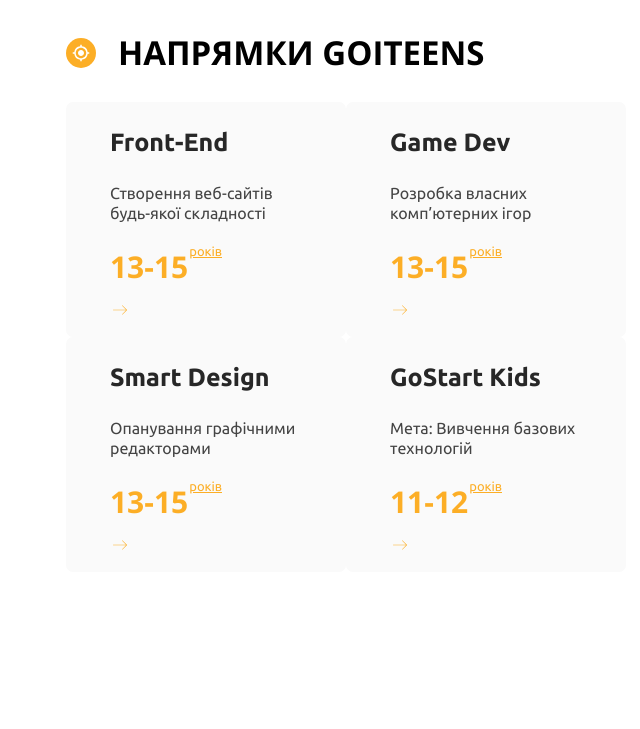
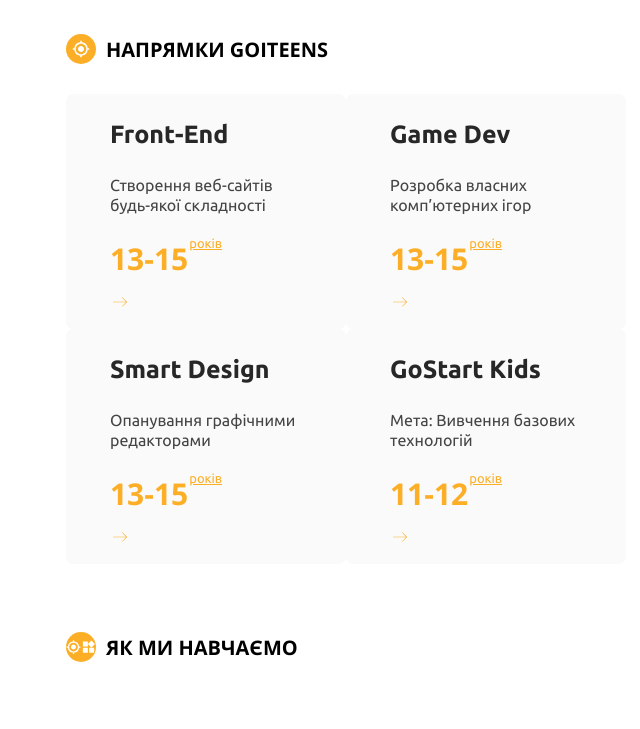
Before and after one commit to ellie25v/pandateam, a website: page src/index.html in a window 1280 px wide. Shown: the whole page, without its empty margins (264-904 px from the left). Drawn offline with nearby package versions, Linux system fonts and the light colour scheme; files that its build step writes are made by us from their sources.

Commit message:
add direction

```diff
--- a/src/html/directions.html
+++ b/src/html/directions.html
@@ -1,12 +1,12 @@
-<section class="section">
+<section class="direction section">
     <div class="container">
-        <h2 class="direction__title">
-            <div class="direction__title--target">
+        <h2 class="section__title">
+            <div class="section__title--target">
                 <svg class="target icon1">
                     <use href="../images/sprite.svg#title-icon-1-24px"></use>
                 </svg>
             </div>
-            <span class="direction__title--text">напрямки goiteens</span>
+            <span class="section__title--text">напрямки goiteens</span>
         </h2>
         <ul class="direction__list">
             <li class="direction__list--item">
--- a/src/html/program.html
+++ b/src/html/program.html
@@ -0,0 +1,15 @@
+<section class="program section">
+    <div class="container">
+        <h2 class="section__title">
+            <div class="section__title--target">
+                <svg class="target icon1">
+                    <use href="../images/sprite.svg#title-icon-1-24px"></use>
+                </svg>
+                <svg class="target icon2">
+                    <use href="../images/sprite.svg#title-icon-2-24px"></use>
+                </svg>
+            </div>
+            <span class="section__title--text">як ми навчаємо</span>
+        </h2>
+    </div>
+</section>
--- a/src/sass/section/directions.scss
+++ b/src/sass/section/directions.scss
@@ -1,17 +1,10 @@
-.direction__title {
+.section__title {
     display: flex;
     align-items: center;
     padding-bottom: 30px;
 }
 
-.direction__title--text {
-    color: #000000;
-    font-weight: 700;
-    text-transform: uppercase;
-    font-size: 20px;
-}
-
-.direction__title--target {
+.section__title--target {
     height: 30px;
     width: 30px;
     border-radius: 50%;
@@ -21,6 +14,13 @@
     display: flex;
     justify-content: center;
     align-items: center;
+}
+
+.section__title--text {
+    color: #000000;
+    font-weight: 700;
+    text-transform: uppercase;
+    font-size: 20px;
 }
 
 .target {
```
Also changed, not shown: build/css/styles.css, build/index.html.
